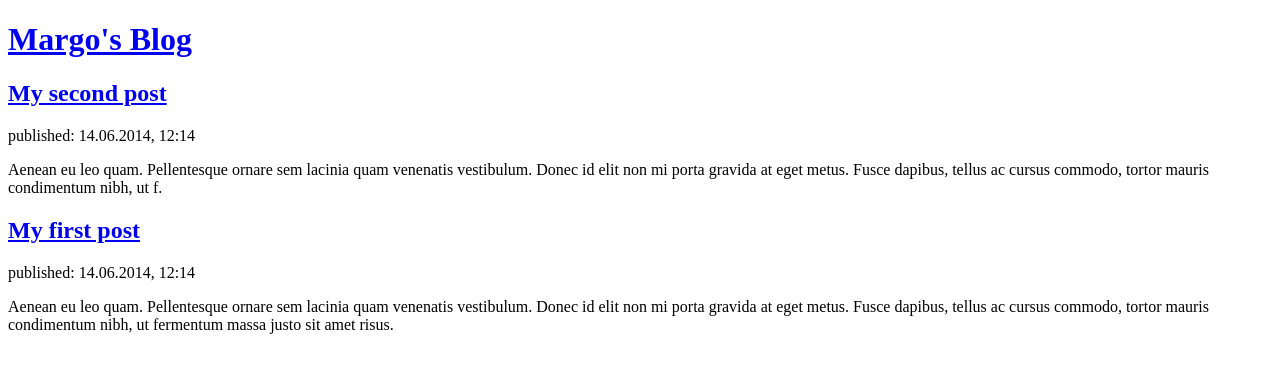
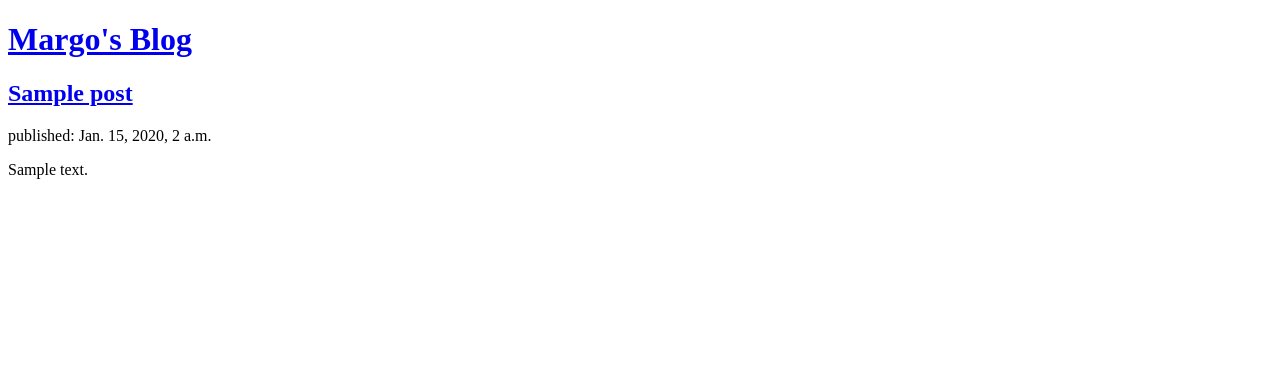
Before and after one commit to azilli/my-first-blog, a Django app: template blog/templates/blog/post_list.html in a window 1280 px wide. Shown: the top 373 px of the page. Run offline with Django 3.2, Linux system fonts and the light colour scheme; the template is opened without the code that fills it: values that come from a table or form of the project are taken from there, others are empty; tables that the repository leaves empty hold one stand-in row (values such as "Sample post").

Commit message:
Modified templtates to display posts from database.

```diff
--- a/blog/templates/blog/post_list.html
+++ b/blog/templates/blog/post_list.html
@@ -6,15 +6,12 @@
     <header>
       <a href="#"><h1>Margo's Blog</h1></a>
     </header>
-    <section>
-      <a href="#"><h2>My second post</h2></a>
-      <p>published: 14.06.2014, 12:14</p>
-      <p>Aenean eu leo quam. Pellentesque ornare sem lacinia quam venenatis vestibulum. Donec id elit non mi porta gravida at eget metus. Fusce dapibus, tellus ac cursus commodo, tortor mauris condimentum nibh, ut f.</p>
-    </section>
-    <section>
-      <a href="#"><h2>My first post</h2></a>
-      <p>published: 14.06.2014, 12:14</p>
-      <p>Aenean eu leo quam. Pellentesque ornare sem lacinia quam venenatis vestibulum. Donec id elit non mi porta gravida at eget metus. Fusce dapibus, tellus ac cursus commodo, tortor mauris condimentum nibh, ut fermentum massa justo sit amet risus.</p>
-    </section>
+    {% for post in posts %}
+      <section>
+        <a href="#"><h2>{{ post.title }}</h2></a>
+        <p>published: {{ post.published_date }}</p>
+        <p>{{ post.text|linebreaks }}</p>
+      </section>
+    {% endfor %}
   </body>
 </html>
--- a/blog/views.py
+++ b/blog/views.py
@@ -1,4 +1,8 @@
 from django.shortcuts import render
+from django.utils import timezone
+from .models import Post
 
 def post_list(request):
-  return render(request, 'blog/post_list.html', {})
+  posts = Post.objects.filter(published_date__lte=timezone.now()).order_by(
+      '-published_date')
+  return render(request, 'blog/post_list.html', {'posts': posts})
```
Also changed, not shown: 1 other file.
